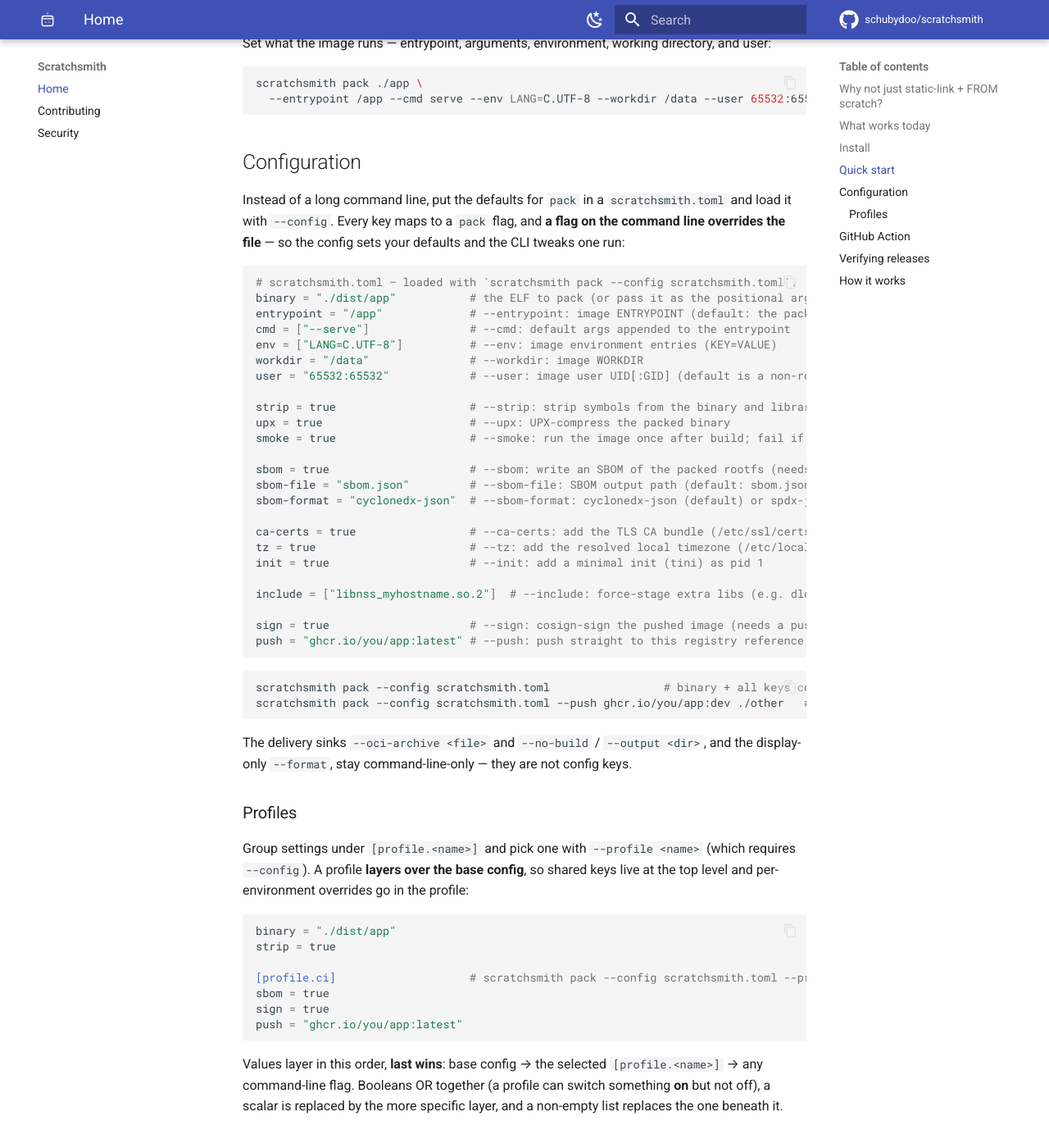
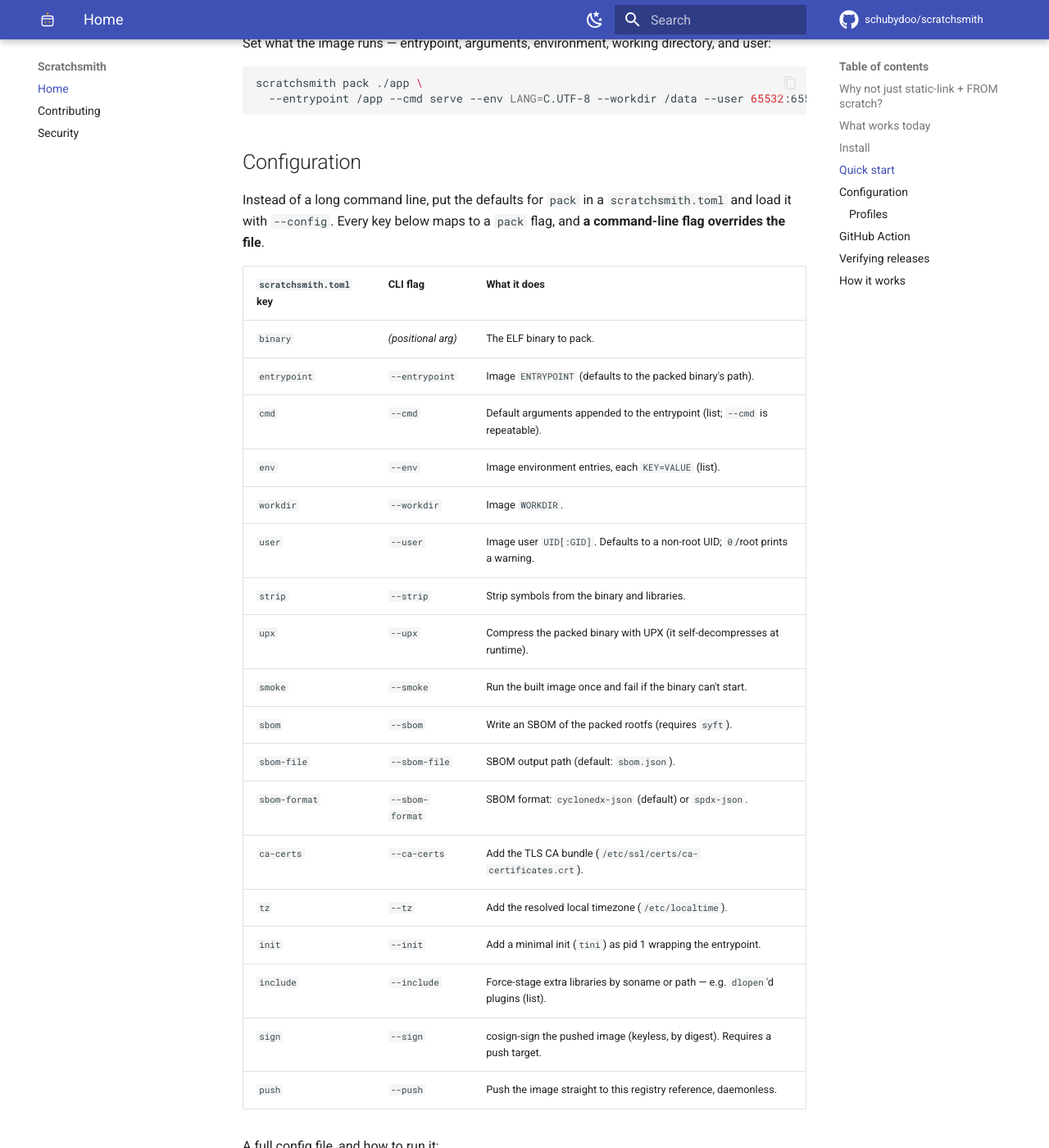
Before and after one commit to schubydoo/scratchsmith, an MkDocs documentation site: the page built from docs/index.md, in a window 1280 px wide and 1400 px high, scrolled down 3252 px. Shown: the whole window at 82% size. Built offline with MkDocs 1.6.1 and Material for MkDocs 9.7.7, drawn with Linux system fonts in a browser that asks for light colours; comment, search, counter and statistics services are not loaded; the version menu is left out.

Commit message:
docs: add a parameter reference table to Configuration
The section explained each key only via terse comments buried in the toml
example — not a real reference. Lead with a table (key | CLI flag | what it
does) covering all 18 parameters, then a clean uncommented example file. The
'what does this do' answer is now scannable in one place.

Co-Authored-By: Claude Opus 4.8 <noreply@anthropic.com>

````diff
--- a/docs/index.md
+++ b/docs/index.md
@@ -134,34 +134,52 @@ scratchsmith pack ./app \
 ## Configuration
 
 Instead of a long command line, put the defaults for `pack` in a `scratchsmith.toml` and load it
-with `--config`. Every key maps to a `pack` flag, and **a flag on the command line overrides the
-file** — so the config sets your defaults and the CLI tweaks one run:
+with `--config`. Every key below maps to a `pack` flag, and **a command-line flag overrides the
+file**.
+
+| `scratchsmith.toml` key | CLI flag | What it does |
+|---|---|---|
+| `binary` | *(positional arg)* | The ELF binary to pack. |
+| `entrypoint` | `--entrypoint` | Image `ENTRYPOINT` (defaults to the packed binary's path). |
+| `cmd` | `--cmd` | Default arguments appended to the entrypoint (list; `--cmd` is repeatable). |
+| `env` | `--env` | Image environment entries, each `KEY=VALUE` (list). |
+| `workdir` | `--workdir` | Image `WORKDIR`. |
+| `user` | `--user` | Image user `UID[:GID]`. Defaults to a non-root UID; `0`/root prints a warning. |
+| `strip` | `--strip` | Strip symbols from the binary and libraries. |
+| `upx` | `--upx` | Compress the packed binary with UPX (it self-decompresses at runtime). |
+| `smoke` | `--smoke` | Run the built image once and fail if the binary can't start. |
+| `sbom` | `--sbom` | Write an SBOM of the packed rootfs (requires `syft`). |
+| `sbom-file` | `--sbom-file` | SBOM output path (default: `sbom.json`). |
+| `sbom-format` | `--sbom-format` | SBOM format: `cyclonedx-json` (default) or `spdx-json`. |
+| `ca-certs` | `--ca-certs` | Add the TLS CA bundle (`/etc/ssl/certs/ca-certificates.crt`). |
+| `tz` | `--tz` | Add the resolved local timezone (`/etc/localtime`). |
+| `init` | `--init` | Add a minimal init (`tini`) as pid 1 wrapping the entrypoint. |
+| `include` | `--include` | Force-stage extra libraries by soname or path — e.g. `dlopen`'d plugins (list). |
+| `sign` | `--sign` | cosign-sign the pushed image (keyless, by digest). Requires a push target. |
+| `push` | `--push` | Push the image straight to this registry reference, daemonless. |
+
+A full config file, and how to run it:
 
 ```toml
 # scratchsmith.toml — loaded with `scratchsmith pack --config scratchsmith.toml`.
-binary = "./dist/app"           # the ELF to pack (or pass it as the positional arg)
-entrypoint = "/app"             # --entrypoint: image ENTRYPOINT (default: the packed binary's path)
-cmd = ["--serve"]               # --cmd: default args appended to the entrypoint
-env = ["LANG=C.UTF-8"]          # --env: image environment entries (KEY=VALUE)
-workdir = "/data"               # --workdir: image WORKDIR
-user = "65532:65532"            # --user: image user UID[:GID] (default is a non-root UID; root warns)
-
-strip = true                    # --strip: strip symbols from the binary and libraries
-upx = true                      # --upx: UPX-compress the packed binary
-smoke = true                    # --smoke: run the image once after build; fail if it can't start
-
-sbom = true                     # --sbom: write an SBOM of the packed rootfs (needs syft)
-sbom-file = "sbom.json"         # --sbom-file: SBOM output path (default: sbom.json)
-sbom-format = "cyclonedx-json"  # --sbom-format: cyclonedx-json (default) or spdx-json
-
-ca-certs = true                 # --ca-certs: add the TLS CA bundle (/etc/ssl/certs/ca-certificates.crt)
-tz = true                       # --tz: add the resolved local timezone (/etc/localtime)
-init = true                     # --init: add a minimal init (tini) as pid 1
-
-include = ["libnss_myhostname.so.2"]  # --include: force-stage extra libs (e.g. dlopen'd), by soname or path
-
-sign = true                     # --sign: cosign-sign the pushed image (needs a push target)
-push = "ghcr.io/you/app:latest" # --push: push straight to this registry reference (daemonless)
+binary = "./dist/app"
+entrypoint = "/app"
+cmd = ["--serve"]
+env = ["LANG=C.UTF-8"]
+workdir = "/data"
+user = "65532:65532"
+strip = true
+upx = true
+smoke = true
+sbom = true
+sbom-file = "sbom.json"
+sbom-format = "cyclonedx-json"
+ca-certs = true
+tz = true
+init = true
+include = ["libnss_myhostname.so.2"]
+sign = true
+push = "ghcr.io/you/app:latest"
 ```
 
 ```sh
````
Also changed, not shown: README.md (+43 -25 lines).
